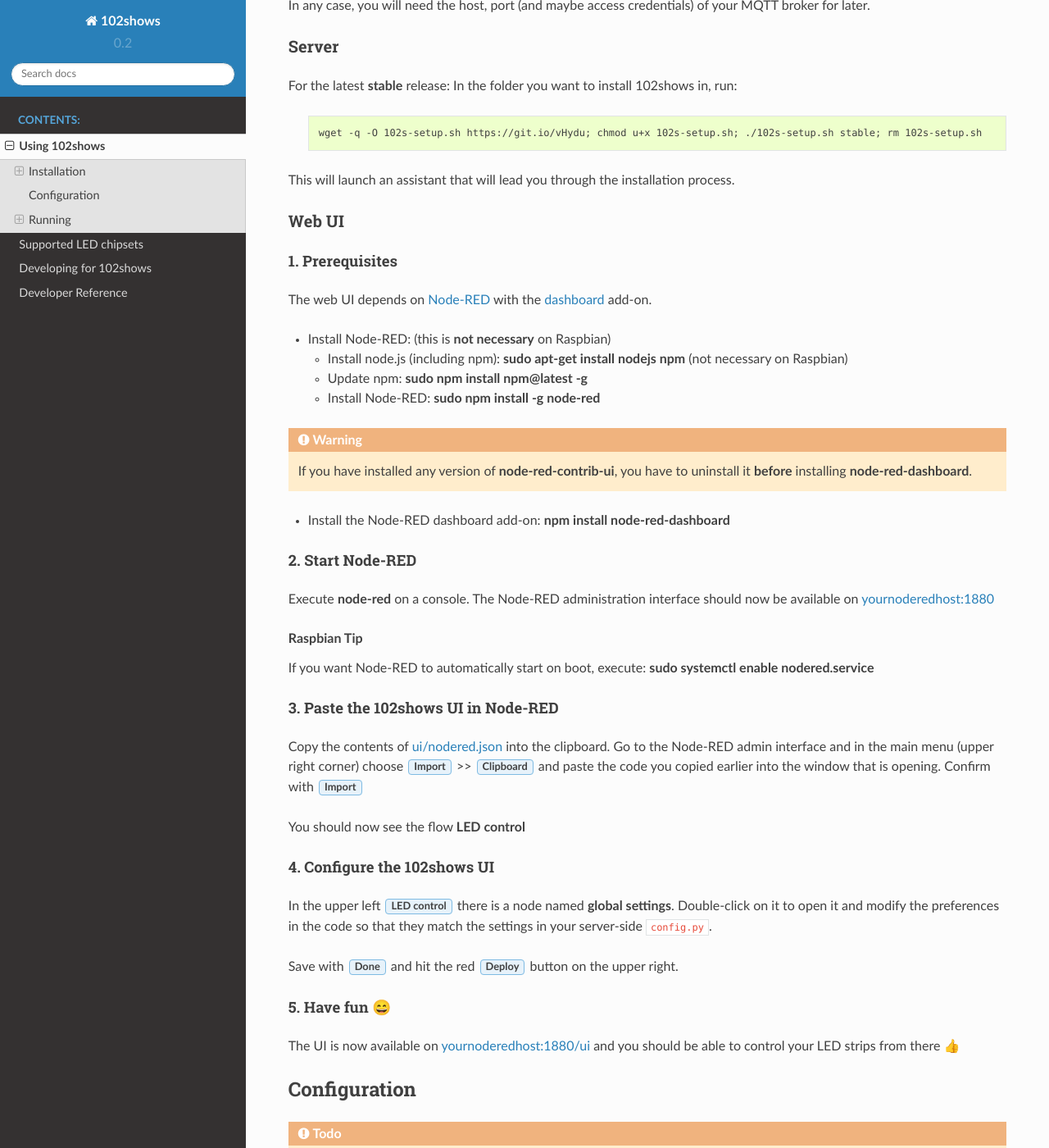
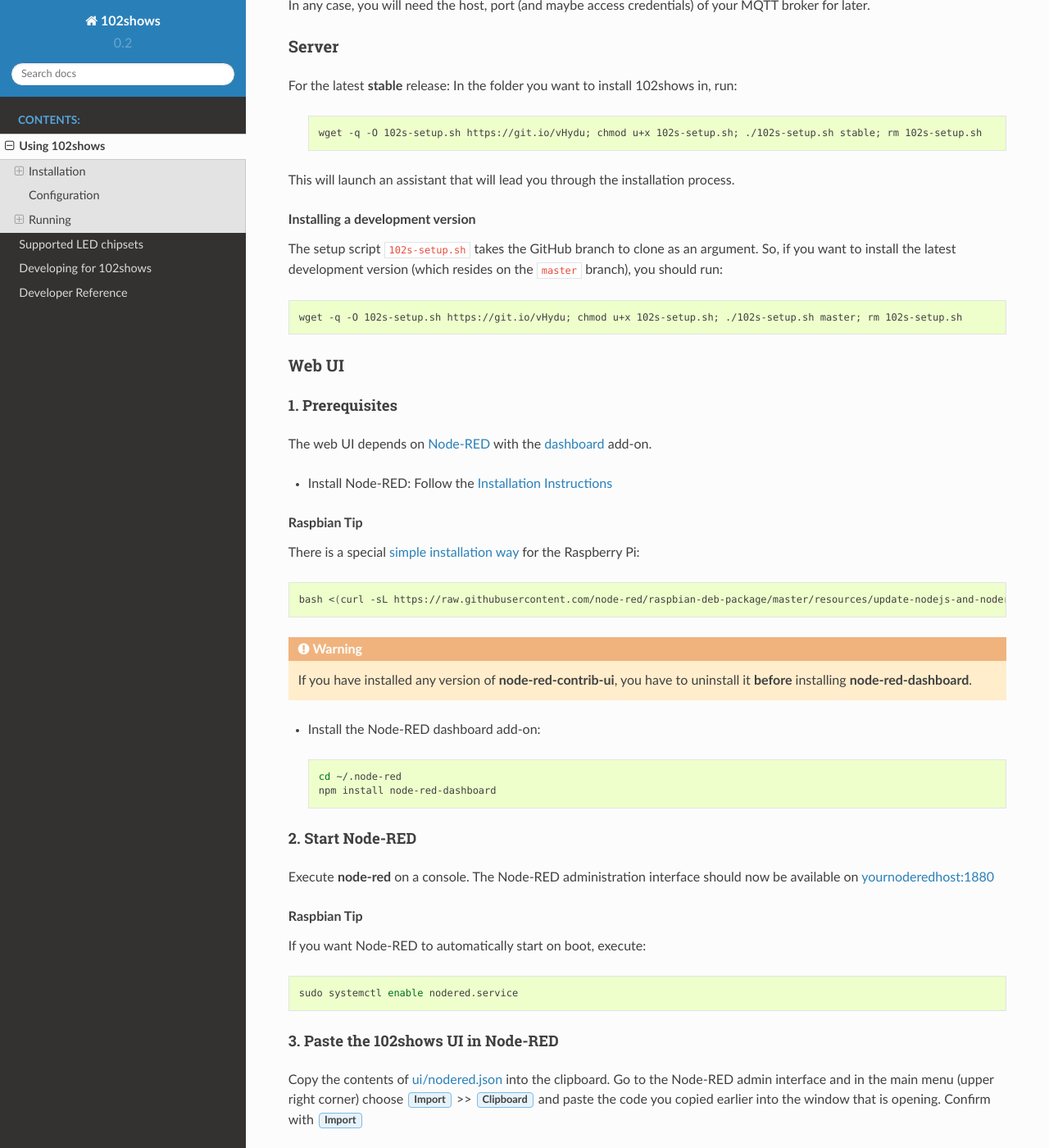
Before and after one commit to Yottabits/102shows, a Sphinx documentation site: the page built from docs/1-usage.rst, in a window 1280 px wide and 1400 px high, scrolled down 535 px. Shown: the whole window at 82% size. Built offline with Sphinx 7.4.7 and the Read the Docs theme 2.0.0, drawn with Linux system fonts in a browser that asks for light colours; some of the changed text lies outside the part shown.

Commit message:
Update installation instructions

```diff
--- a/docs/1-usage.rst
+++ b/docs/1-usage.rst
@@ -42,6 +42,19 @@
 This will launch an assistant that will lead you through the
 installation process.
 
+.. topic:: Installing a development version
+
+   The setup script ``102s-setup.sh`` takes the GitHub branch to clone as an argument.
+   So, if you want to install the latest development version (which resides on the ``master`` branch),
+   you should run:
+
+   .. code-block:: bash
+
+      wget -q -O 102s-setup.sh https://git.io/vHydu; chmod u+x 102s-setup.sh; ./102s-setup.sh master; rm 102s-setup.sh
+
+
+
+
 Web UI
 ======
 
@@ -52,12 +65,17 @@
 `dashboard <https://flows.nodered.org/node/node-red-dashboard>`__
 add-on.
 
--  Install Node-RED: (this is **not necessary** on Raspbian)
+-  Install Node-RED:
+   Follow the `Installation Instructions <https://nodered.org/docs/getting-started/installation>`__
 
-   -  Install node.js (including npm): :command:`sudo apt-get install nodejs npm`
-      (not necessary on Raspbian)
-   -  Update npm: :command:`sudo npm install npm@latest -g`
-   -  Install Node-RED: :command:`sudo npm install -g node-red`
+.. topic:: Raspbian Tip
+
+   There is a special `simple installation way <https://nodered.org/docs/hardware/raspberrypi>`__
+   for the Raspberry Pi:
+
+   .. code-block:: bash
+
+      bash <(curl -sL https://raw.githubusercontent.com/node-red/raspbian-deb-package/master/resources/update-nodejs-and-nodered)
 
 .. warning::
 
@@ -65,7 +83,10 @@
   you have to uninstall it **before** installing :program:`node-red-dashboard`.
 
 -  Install the Node-RED dashboard add-on:
-   :command:`npm install node-red-dashboard`
+  .. code-block:: bash
+
+     cd ~/.node-red
+     npm install node-red-dashboard
 
 2. Start Node-RED
 -----------------
@@ -76,7 +97,10 @@
 .. topic:: Raspbian Tip
 
    If you want Node-RED to automatically start on boot, execute:
-   :command:`sudo systemctl enable nodered.service`
+
+   .. code-block:: bash
+
+      sudo systemctl enable nodered.service
 
 3. Paste the 102shows UI in Node-RED
 ------------------------------------
@@ -88,7 +112,12 @@
 and paste the code you copied earlier into the window that is opening.
 Confirm with :guilabel:`Import`
 
-You should now see the flow **LED control**
+You should now see the flow **LED control**.
+
+.. topic:: Installing a development version
+
+   The link to `ui/nodered.json <https://raw.githubusercontent.com/Yottabits/102shows/stable/ui/nodered.json>`__
+   above points to the latest ``stable`` version.
 
 4. Configure the 102shows UI
 ----------------------------
```
